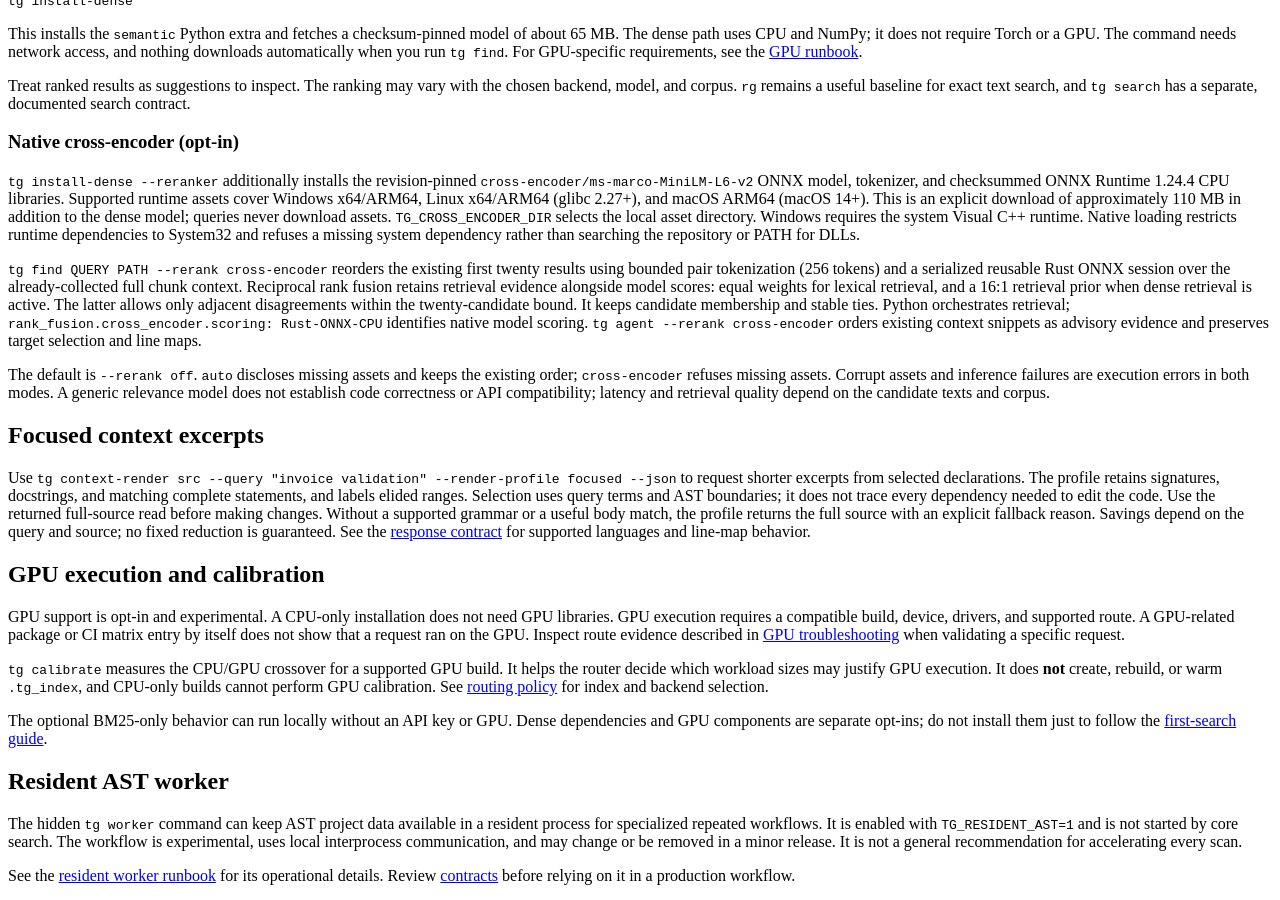
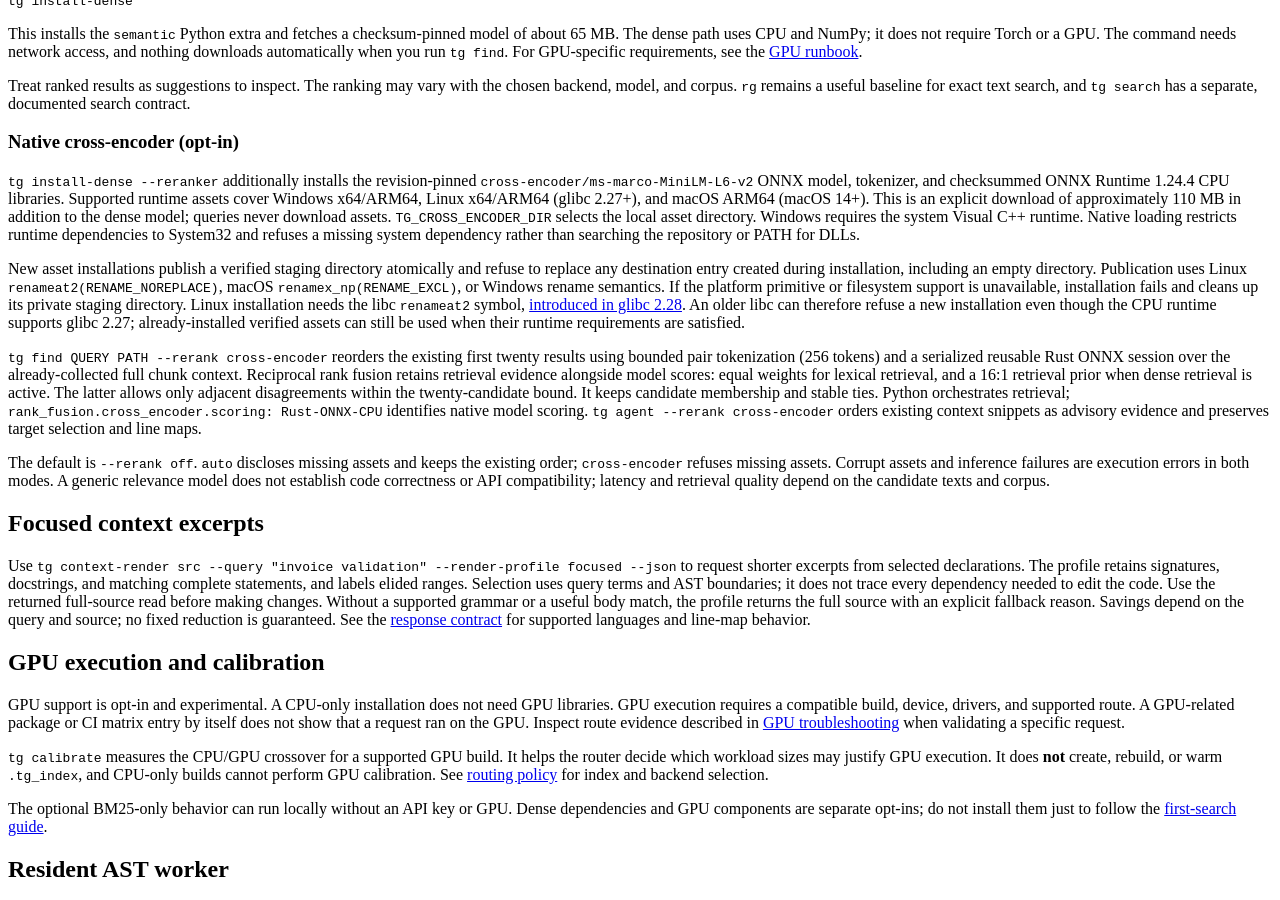
Before and after one commit to oimiragieo/tensor-grep, an MkDocs documentation site: the page built from docs/EXPERIMENTAL.md, in a window 1280 px wide and 900 px high, scrolled down 12063 px. Built offline with MkDocs 1.6.1 and Material for MkDocs 9.7.7, drawn with Linux system fonts in a browser that asks for light colours.

Commit message:
docs: clarify exclusive reranker asset installation

```diff
--- a/docs/EXPERIMENTAL.md
+++ b/docs/EXPERIMENTAL.md
@@ -27,6 +27,17 @@ download assets. `TG_CROSS_ENCODER_DIR` selects the local asset directory.
 Windows requires the system Visual C++ runtime. Native loading restricts runtime
 dependencies to System32 and refuses a missing system dependency rather than
 searching the repository or PATH for DLLs.
+
+New asset installations publish a verified staging directory atomically and
+refuse to replace any destination entry created during installation, including
+an empty directory. Publication uses Linux `renameat2(RENAME_NOREPLACE)`, macOS
+`renamex_np(RENAME_EXCL)`, or Windows rename semantics. If the platform primitive
+or filesystem support is unavailable, installation fails and cleans up its
+private staging directory. Linux installation needs the libc `renameat2` symbol,
+[introduced in glibc 2.28](https://man7.org/linux/man-pages/man2/rename.2.html).
+An older libc can therefore refuse a new installation even though the CPU
+runtime supports glibc 2.27; already-installed verified assets can still be used
+when their runtime requirements are satisfied.
 
 `tg find QUERY PATH --rerank cross-encoder` reorders the existing first twenty
 results using bounded pair tokenization (256 tokens) and a serialized reusable
```
